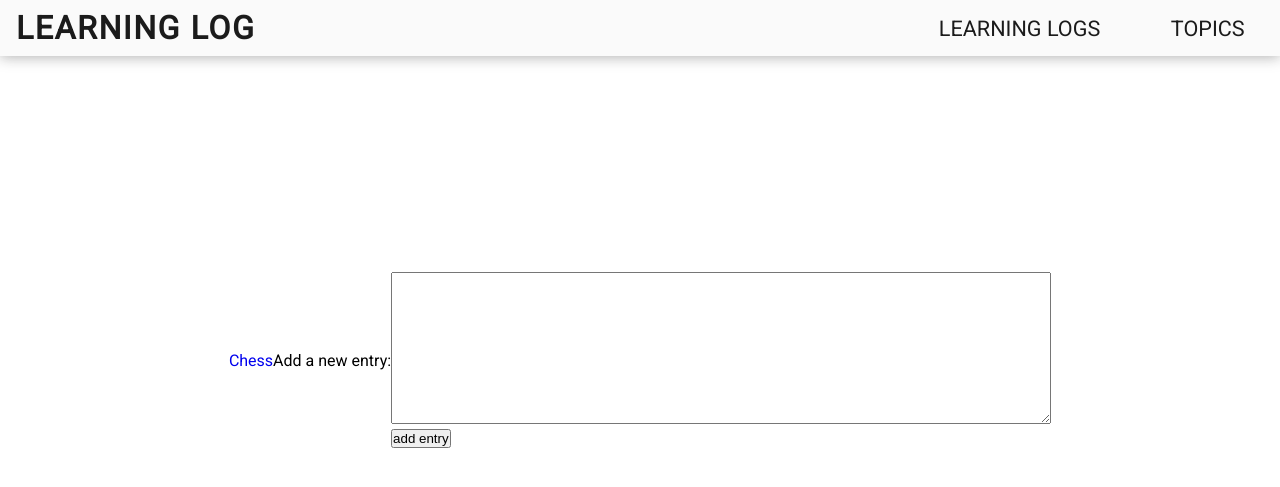
After one commit to 0mppula/Python_Web_Applications, a Django app: page /new_entry/1/ in a window 1280 px wide. The commit adds this page. Shown: the top 487 px of the page. Run offline with Django 3.2, Linux system fonts and the light colour scheme; data comes from the database, SQL or seed files in the repository; both versions use the stored data as it was after the commit.

Commit message:
Added new_entry.html

```diff
--- /dev/null
+++ b/learning_log/learning_logs/templates/learning_logs/new_entry.html
@@ -0,0 +1,15 @@
+{% extends 'base.html' %}
+
+{% block title %}New Entry{% endblock title %}
+{% block content %}
+
+    <p><a href="{% url 'learning_logs:topic' topic.id %}">{{ topic }}</a></p>
+
+    <p>Add a new entry:</p>
+    <form action="{% url 'learning_logs:new_entry' topic.id %}" method="post">
+        {% csrf_token %}
+        {{ form.as_p }}
+        <button name="submit">add entry</button>
+    </form>
+
+{% endblock content %}
--- a/learning_log/learning_logs/templates/learning_logs/topic.html
+++ b/learning_log/learning_logs/templates/learning_logs/topic.html
@@ -6,6 +6,9 @@
     <p>Topic: {{ topic }}</p>
 
     <p>Entries:</p>
+    <p>
+        <a href="{% url 'learning_logs:new_entry' topic.id %}">add new entry</a>
+    </p>
     <ul>
         {% for entry in entries %}
             <li>
--- a/learning_log/learning_logs/urls.py
+++ b/learning_log/learning_logs/urls.py
@@ -14,4 +14,6 @@ urlpatterns = [
     path('topics/<int:topic_id>/', views.topic, name='topic'),
     # New topic page
     path('new_topic', views.new_topic, name='new_topic'),
+    # New entry for a topic
+    path('new_entry/<int:topic_id>/', views.new_entry, name='new_entry'),
 ]
--- a/learning_log/learning_logs/views.py
+++ b/learning_log/learning_logs/views.py
@@ -3,7 +3,7 @@ from django.http import HttpResponseRedirect
 from django.urls import reverse
 
 from .models import Topic
-from .forms import TopicForm
+from .forms import TopicForm, EntryForm
 
 
 def index(request):
@@ -37,3 +37,22 @@ def new_topic(request):
 
     context = {'form': form}
     return render(request, 'learning_logs/new_topic.html', context)
+
+def new_entry(request, topic_id):
+    """ Add a new entry to a topic. """
+    topic = Topic.objects.get(id=topic_id)
+
+    if request.method != 'POST':
+        # No data submitted create a blank form
+        form = EntryForm()
+    else:
+        # POST data submitted; process data
+        form = EntryForm(request.POST)
+        if form.is_valid():
+            new_entry = form.save(commit=False)
+            new_entry.topic = topic
+            form.save()
+            return HttpResponseRedirect(reverse('learning_logs:topic', args=[topic_id]))
+
+    context = {'topic': topic, 'form': form}
+    return render(request, 'learning_logs/new_entry.html', context)
```
Also changed, not shown: learning_log/db.sqlite3.
